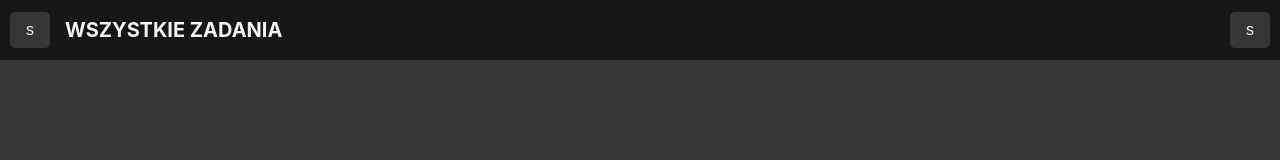
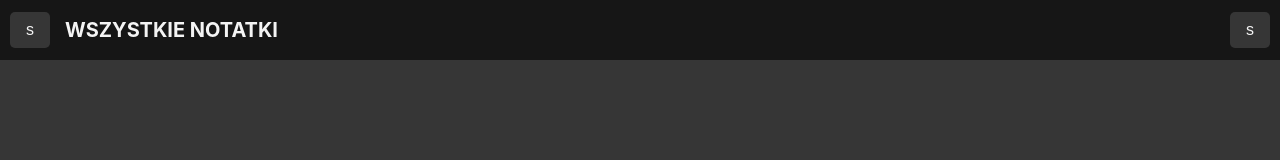
Before and after one commit to Krzaczor/notes, a React (Create React App) app: page /all in a window 1280 px wide. Shown: the top 160 px of the page. Built offline with nearby package versions, Linux system fonts and the light colour scheme.

Commit message:
change name from all tasks to all notes

```diff
--- a/src/components/categoryName/CategoryName.tsx
+++ b/src/components/categoryName/CategoryName.tsx
@@ -59,7 +59,7 @@ const CategoryName = ({ category }: Props) => {
 
     if (!category) {
         return (
-            <S.CategoryName>Wszystkie zadania</S.CategoryName>
+            <S.CategoryName>Wszystkie notatki</S.CategoryName>
         );
     }
 
--- a/src/components/panelCategories/categoriesList/CategoriesList.tsx
+++ b/src/components/panelCategories/categoriesList/CategoriesList.tsx
@@ -10,7 +10,7 @@ const CategoriesList = () => {
     return (
         <S.CategoriesList>
             <CategoryItem
-                name='Wszystkie zadania'
+                name='Wszystkie notatki'
                 to='/all'
                 isActive={!categoryId}
             />
```
